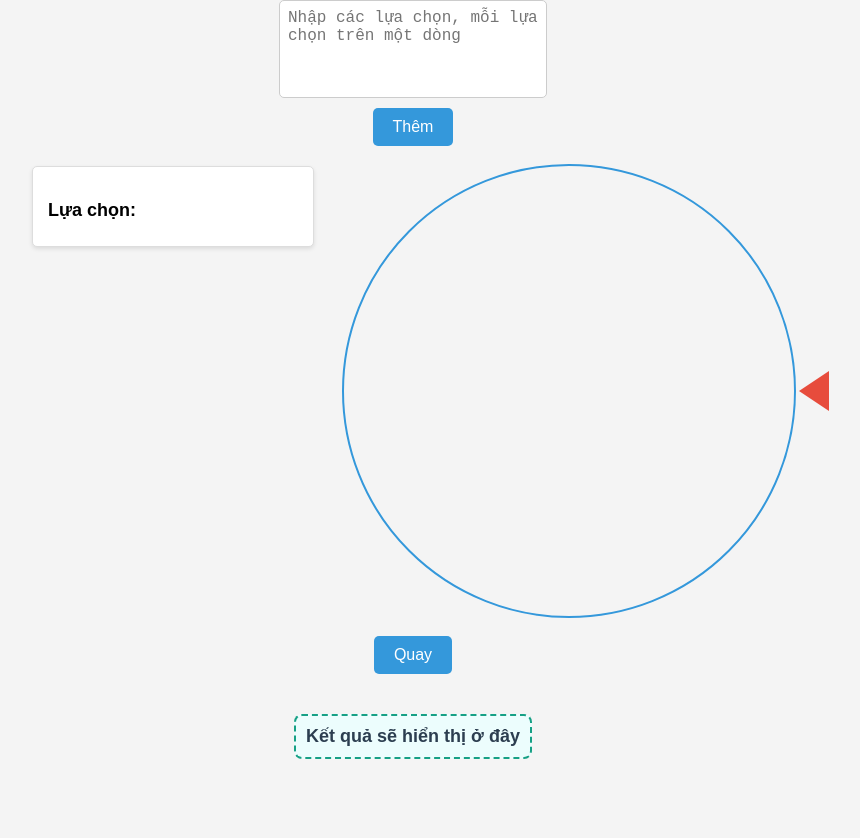
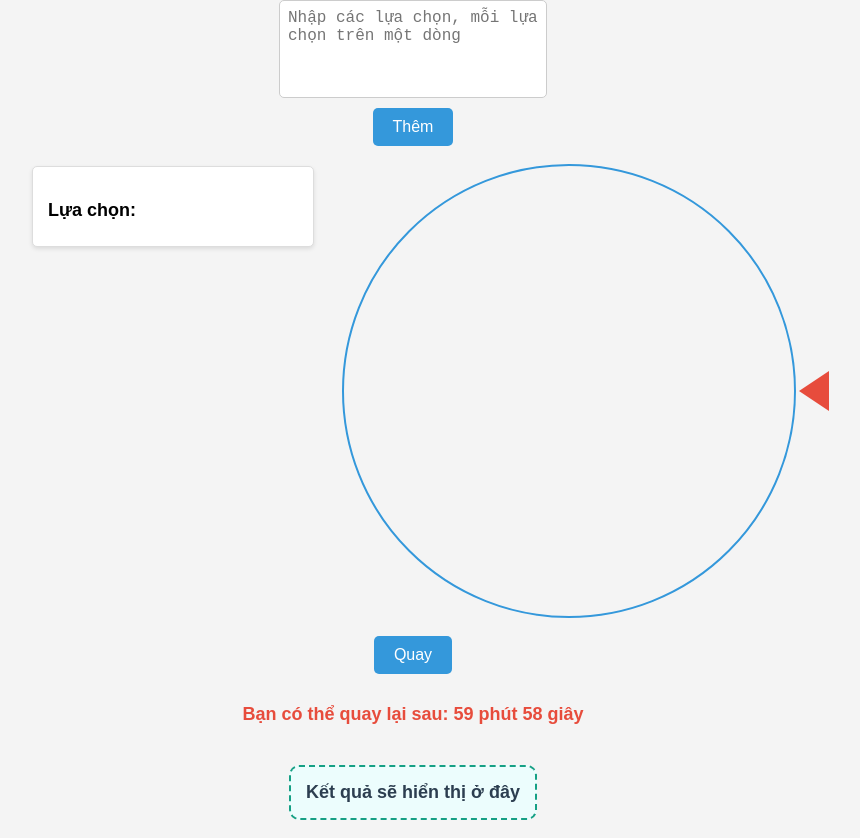
Before and after one commit to phongnv307/wheel, a plain HTML site: page index.html in a window 1280 px wide. Both pictures are taken after a click on the button "Quay". Shown: the whole page, without its empty margins (227-1087 px from the left). Before the commit the page ends 800 px from the top, so only its background shows below. Drawn offline with Linux system fonts and the light colour scheme.

Commit message:
countdown

```diff
--- a/index.html
+++ b/index.html
@@ -26,6 +26,16 @@
       </div>
     </div>
     <button id="spinButton">Quay</button>
+    <div
+      id="countdown"
+      style="
+        text-align: center;
+        margin-top: 10px;
+        color: #e74c3c;
+        font-size: 18px;
+        font-weight: bold;
+      "
+    ></div>
     <p id="result" style="margin-top: 20px; font-size: 18px; color: #2c3e50">
       Kết quả sẽ hiển thị ở đây
     </p>
--- a/script.js
+++ b/script.js
@@ -121,8 +121,49 @@ function deleteChoice(index) {
   saveChoicesToLocalStorage(); // Lưu lại sau khi xóa
 }
 
+function startCountdown() {
+  const countdownElement = document.getElementById("countdown");
+  const lastSpinTime = parseInt(localStorage.getItem("lastSpinTime"), 10);
+  const currentTime = Date.now();
+
+  if (lastSpinTime && currentTime - lastSpinTime < 3600000) {
+    const interval = setInterval(() => {
+      const remainingTime = 3600000 - (Date.now() - lastSpinTime);
+
+      if (remainingTime <= 0) {
+        clearInterval(interval);
+        countdownElement.textContent = ""; // Xóa đồng hồ khi hết thời gian
+        spinButton.disabled = false; // Kích hoạt nút quay
+      } else {
+        const minutes = Math.floor(remainingTime / 60000);
+        const seconds = Math.floor((remainingTime % 60000) / 1000);
+        countdownElement.textContent = `Bạn có thể quay lại sau: ${minutes} phút ${seconds} giây`;
+        spinButton.disabled = true; // Vô hiệu hóa nút quay
+      }
+    }, 1000);
+  } else {
+    countdownElement.textContent = ""; // Không hiện nếu không có thời gian chờ
+    spinButton.disabled = false; // Kích hoạt nút quay
+  }
+}
+
+document.addEventListener("DOMContentLoaded", () => {
+  startCountdown(); // Khởi động đếm ngược khi tải trang
+});
+
 // Khi nhấn nút quay
 spinButton.addEventListener("click", () => {
+  const lastSpinTime = parseInt(localStorage.getItem("lastSpinTime"), 10);
+  const currentTime = Date.now();
+
+  if (lastSpinTime && currentTime - lastSpinTime < 3600000) {
+    return; // Không cho phép quay nếu chưa đủ 1 giờ
+  }
+
+  // Lưu thời gian quay
+  localStorage.setItem("lastSpinTime", currentTime);
+  startCountdown(); // Khởi động đếm ngược
+
   if (isSpinning || segments.length === 0) {
     alert("Hãy thêm ít nhất một lựa chọn để quay!");
     return;
--- a/style.css
+++ b/style.css
@@ -125,20 +125,17 @@ canvas {
 
 #result {
   margin-top: 20px; /* Khoảng cách phía trên */
-  font-size: 24px; /* Tăng kích thước chữ */
+  font-size: 28px; /* Tăng kích thước chữ */
   font-weight: bold; /* In đậm chữ */
   color: #16a085; /* Màu chữ nổi bật */
   text-align: center; /* Căn giữa */
-  padding: 10px; /* Tạo khoảng cách bên trong */
-  border: 2px dashed #16a085; /* Viền kiểu nét đứt */
-  border-radius: 8px; /* Góc bo tròn */
+  padding: 15px; /* Tạo khoảng cách bên trong */
+  border: 2px dashed #16a085; /* Viền kiểu nét đứt, dày hơn */
+  border-radius: 10px; /* Góc bo tròn hơn */
   background-color: #ecfdfd; /* Màu nền nhạt */
-  max-width: 300px; /* Độ rộng tối đa */
+  max-width: 400px; /* Độ rộng tối đa lớn hơn */
   margin-left: auto; /* Căn giữa khối ngang */
   margin-right: auto;
-}
-
-#result {
   transition: all 0.5s ease-in-out;
   transform: scale(1);
 }
```
